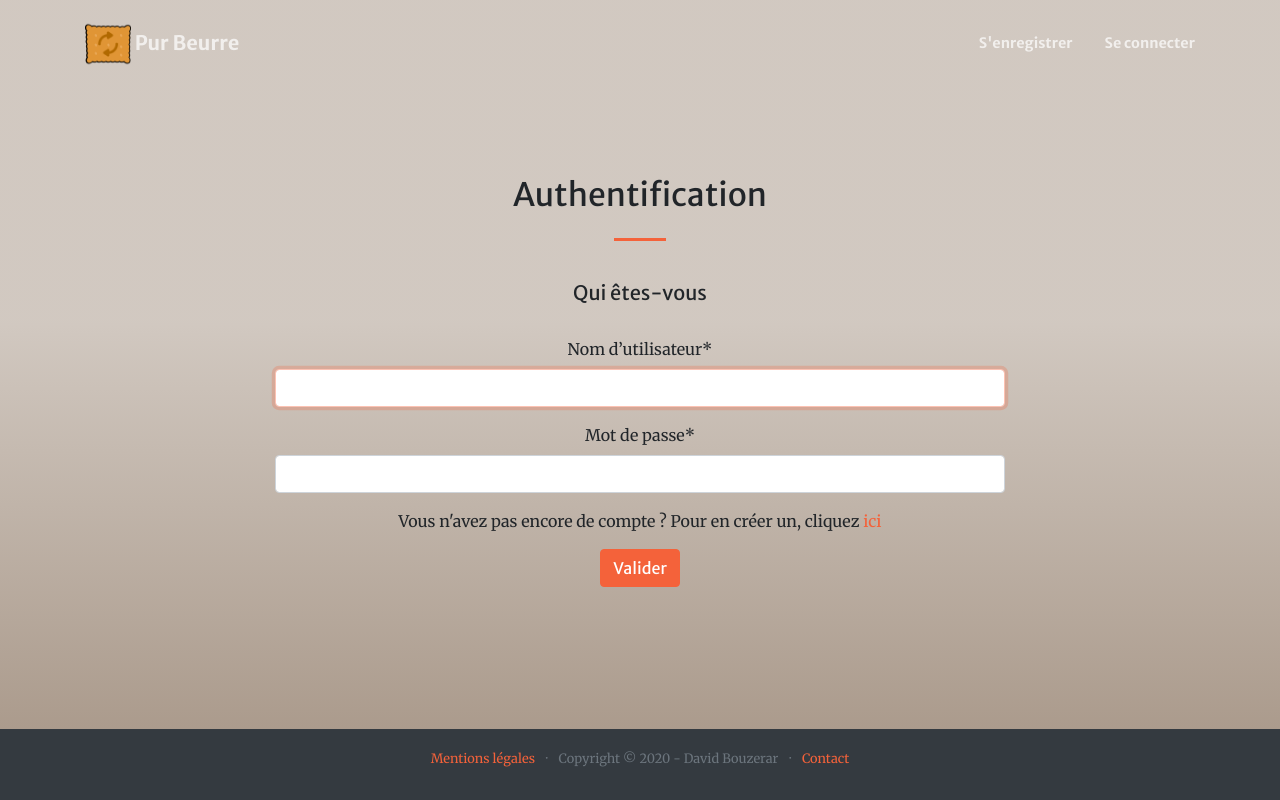
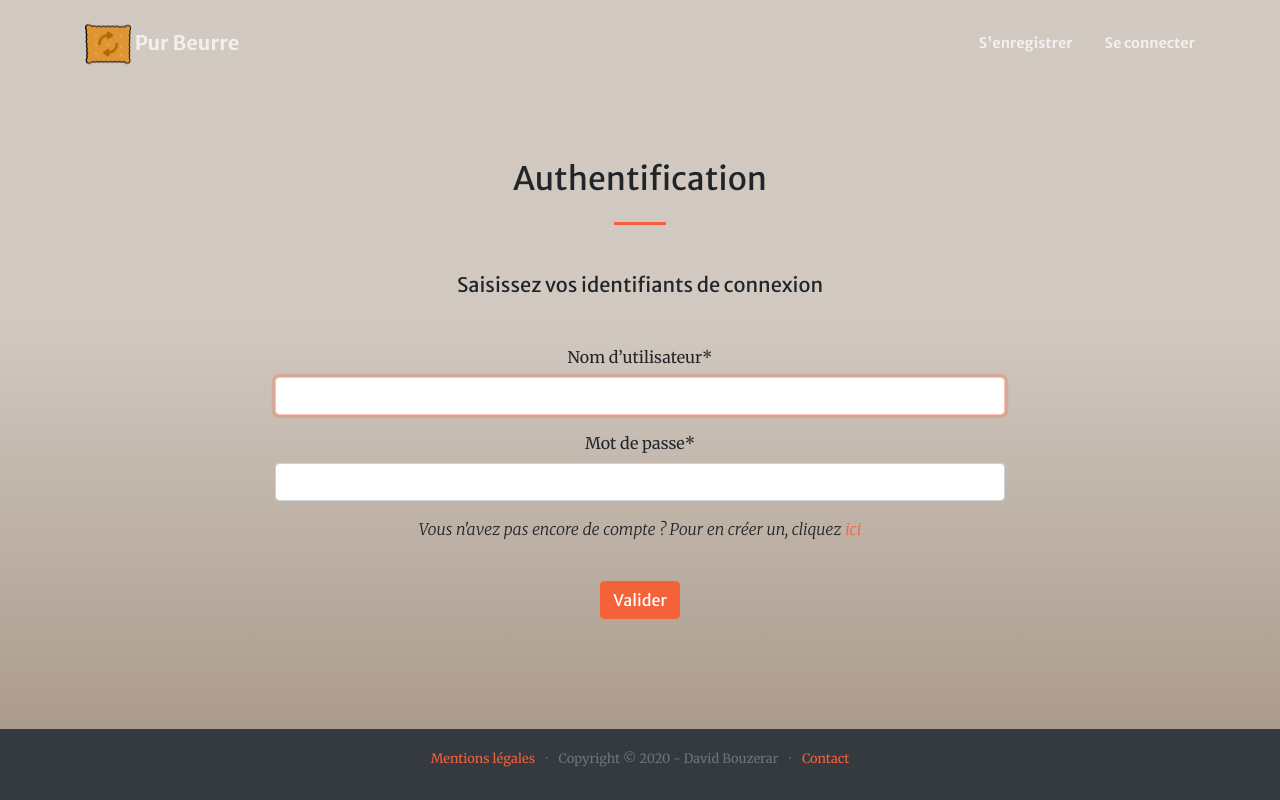
Before and after one commit to Eidocode/OC_Project8, a Django app: page /login/ in a window 1280 px wide. Run offline with Django 3.2, Linux system fonts and the light colour scheme; some libraries are stand-ins or nearby versions.

Commit message:
Adjusted some styles for user account creation and login pages

```diff
--- a/users/templates/registration/login.html
+++ b/users/templates/registration/login.html
@@ -1,28 +1,28 @@
 {% extends 'products/base.html' %}
 
+{% load crispy_forms_tags %}
 {% block content %}
 
-{% load crispy_forms_tags %}
-
-<section class="page-section" id="signup">
-    <div class="container">
-        <div class="row justify-content-center">
+<header class="page-section" id="signup">
+    <div class="container h-100">
+        <div class="row h-75 align-items-center justify-content-center text-center">
             <div class="col-lg-8 text-center">
-                <h2 class="mt-0 pt-3">Authentification</h2>
+                <h2 class="mt-0">Authentification</h2>
                 <hr class="divider my-4" />
-                <h5 class="mt-0 pt-3">Qui êtes-vous</h5>
+                <h5 class="mt-0 pt-4">Saisissez vos identifiants de connexion</h5>
                 <br/>
 
-                <form method="POST" class="form-group">
+                <form method="POST" class="form-group pt-3">
                     {% csrf_token %}
                     {{ form|crispy }}
-                    <p>Vous n'avez pas encore de compte ? Pour en créer un, cliquez <a href="/users/signup">ici</a></p>
-                    <button class="btn btn-primary" type="submit">Valider</button>
+                    <p class="font-weight-lighter font-italic">
+                        Vous n'avez pas encore de compte ? Pour en créer un, cliquez <a href="/users/signup">ici</a>
+                    </p>
+                    <button class="btn btn-primary mt-4" type="submit">Valider</button>
                 </form>
-
             </div>
         </div>
     </div>
-</section>
+</header>
 
 {% endblock content %}
```
Also changed, not shown: products/templates/products/index.html (+6 -2 lines), users/templates/users/signup.html (+8 -27 lines).
